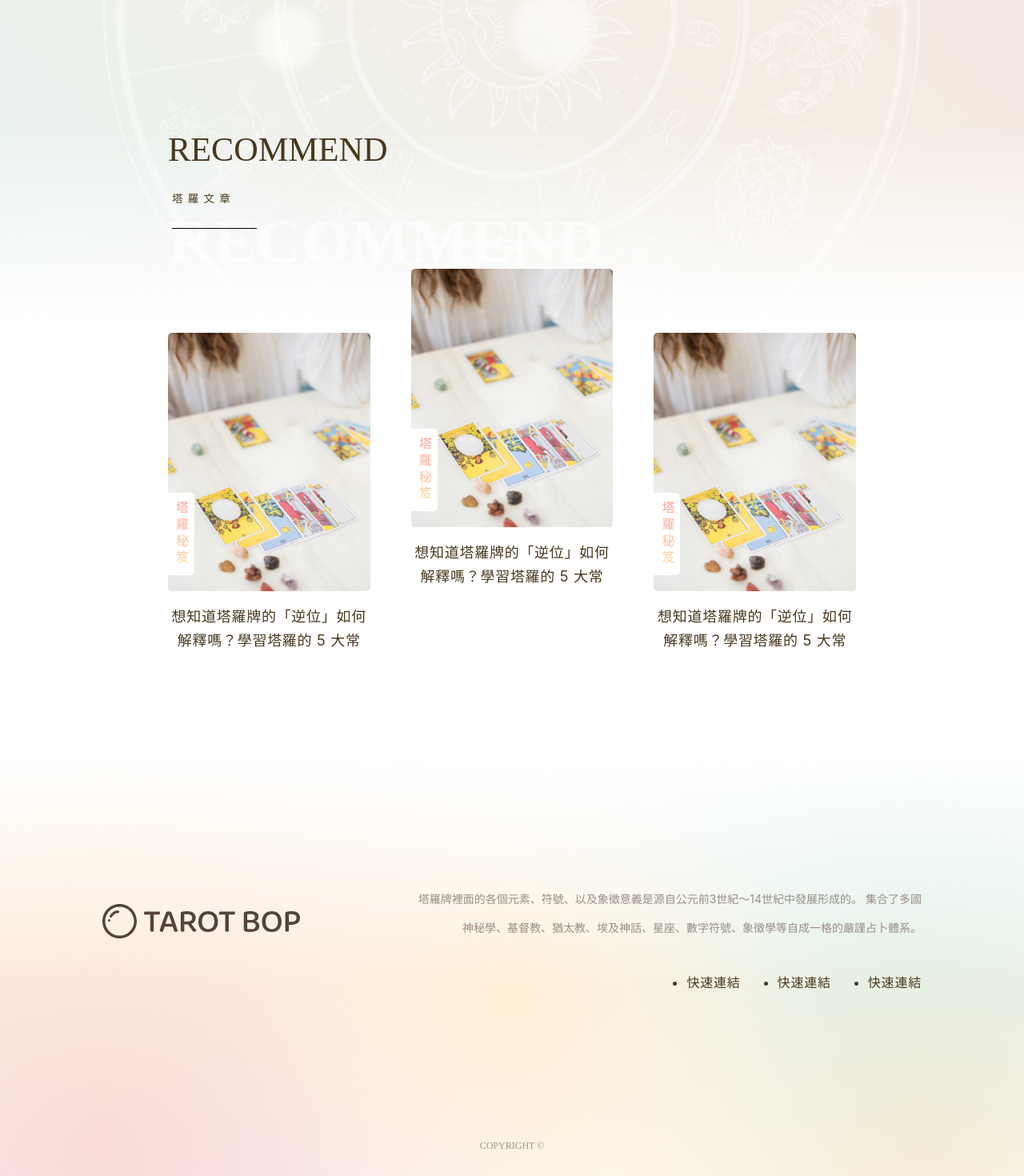
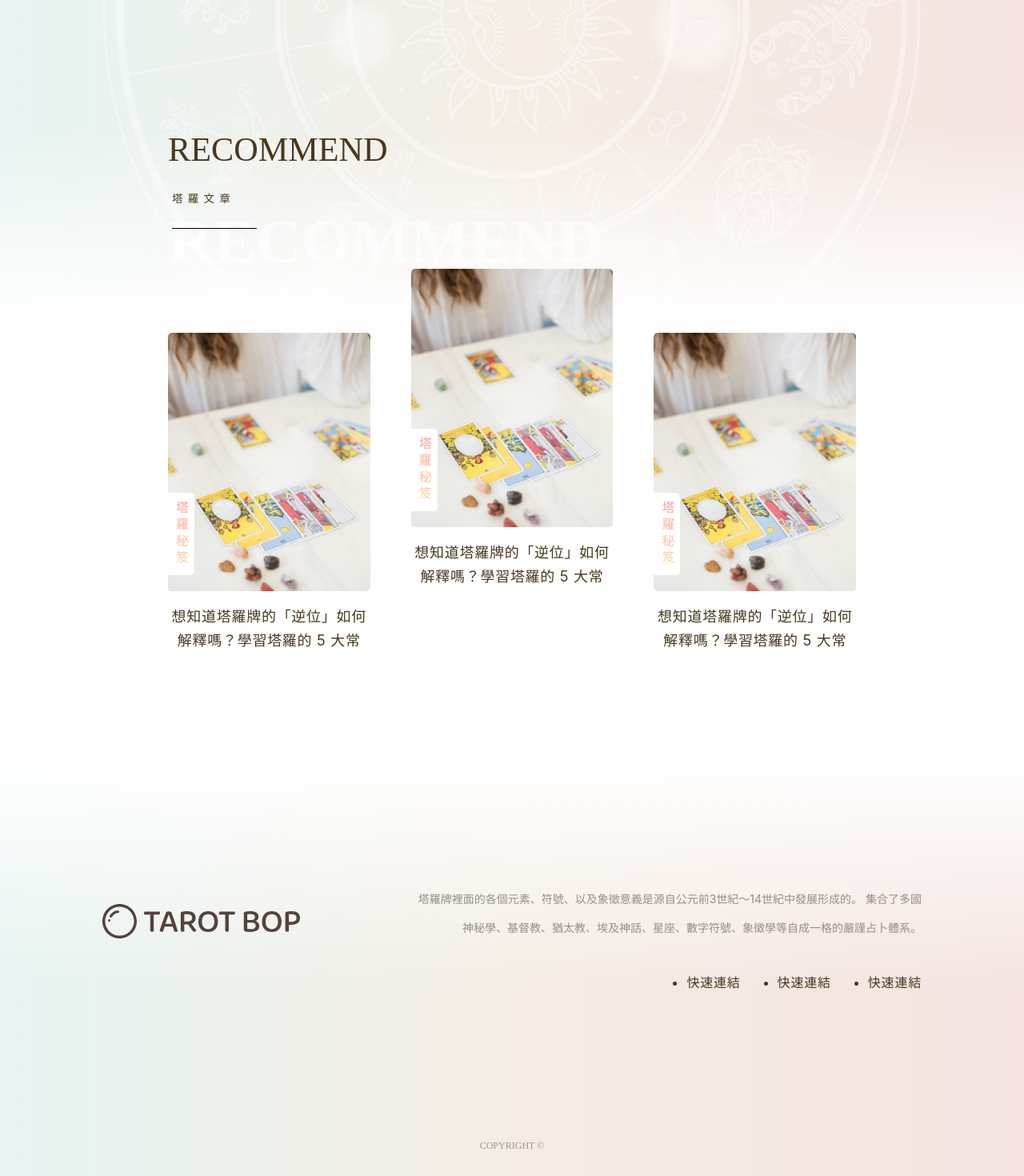
Before and after one commit to smile25896/tarot, a Next.js app: page / in a window 1280 px wide. Shown: the part 894-2364 px from the top of the page at 80% size. Built offline with nearby package versions, Linux system fonts and the light colour scheme.

Commit message:
修正：首頁樣式問題

```diff
--- a/components/Footer/Footer.js
+++ b/components/Footer/Footer.js
@@ -94,31 +94,7 @@ const Footer = () => {
             height: 70vh;
             overflow: hidden;
             z-index: -1;
-            background: radial-gradient(
-                circle at 50% 60%,
-                rgba(255, 237, 212, 1),
-                rgba(255, 237, 212, 0) 50%
-              ),
-              radial-gradient(
-                circle at 10% 10%,
-                rgba(255, 237, 212, 1),
-                rgba(246, 212, 216, 0) 50%
-              ),
-              radial-gradient(
-                circle at 90% 10%,
-                rgba(175, 233, 235, 0.5),
-                rgba(255, 237, 212, 0) 50%
-              ),
-              radial-gradient(
-                circle at 90% 90%,
-                rgba(255, 237, 212, 1),
-                rgba(175, 233, 235, 0) 50%
-              ),
-              radial-gradient(
-                circle at 10% 90%,
-                rgba(246, 212, 216, 1),
-                rgba(255, 237, 212, 0) 50%
-              );
+            background: linear-gradient(90deg, #e6f4f2, #f5ede4, #f5e4e1);
           `}
         ></div>
         <div
--- a/components/HomeBg/HomeBg.js
+++ b/components/HomeBg/HomeBg.js
@@ -80,7 +80,7 @@ const bubblesCss = css`
   height: 10vw;
   border-radius: 50%;
   background: white;
-  opacity: 0.6;
+  opacity: 0.4;
   animation: ${bubblesKeyframes} 10s linear infinite;
 `;
 
@@ -93,7 +93,7 @@ const HomeBg = ({ bubbles, roundTranslate }) => {
         css={[
           bubblesCss,
           css`
-            left: ${index * 12.5}vw;
+            left: ${index * 16}vw;
             width: ${item.width}vw;
             height: ${item.width}vw;
             filter: blur(${item.width}px);
@@ -121,7 +121,7 @@ const HomeBg = ({ bubbles, roundTranslate }) => {
           width: 100%;
           height: 180vh;
           z-index: -1;
-          background: linear-gradient(45deg, #e6f4f2, #f5ede4, #f5e4e1);
+          background: linear-gradient(90deg, #e6f4f2, #f5ede4, #f5e4e1);
 
           @media (max-width: 768px) {
             top: -10vh;
@@ -245,7 +245,7 @@ const HomeBg = ({ bubbles, roundTranslate }) => {
           overflow: hidden;
           opacity: 0.4;
           /* transition: transform 1s; */
-          ${`transform: translateY(${-roundTranslate}px)`}
+          ${`transform: translateY(${-roundTranslate}px)`};
 
           @media (max-width: 576px) {
             top: 80vh;
--- a/pages/index.js
+++ b/pages/index.js
@@ -132,14 +132,6 @@ export default class Page extends Component {
     };
 
     this.bubbles = [
-      {
-        width: Math.random() * 7 + 4,
-        delay: Math.random() * 20 - 20,
-      },
-      {
-        width: Math.random() * 7 + 4,
-        delay: Math.random() * 20 - 20,
-      },
       {
         width: Math.random() * 7 + 4,
         delay: Math.random() * 20 - 20,
```
